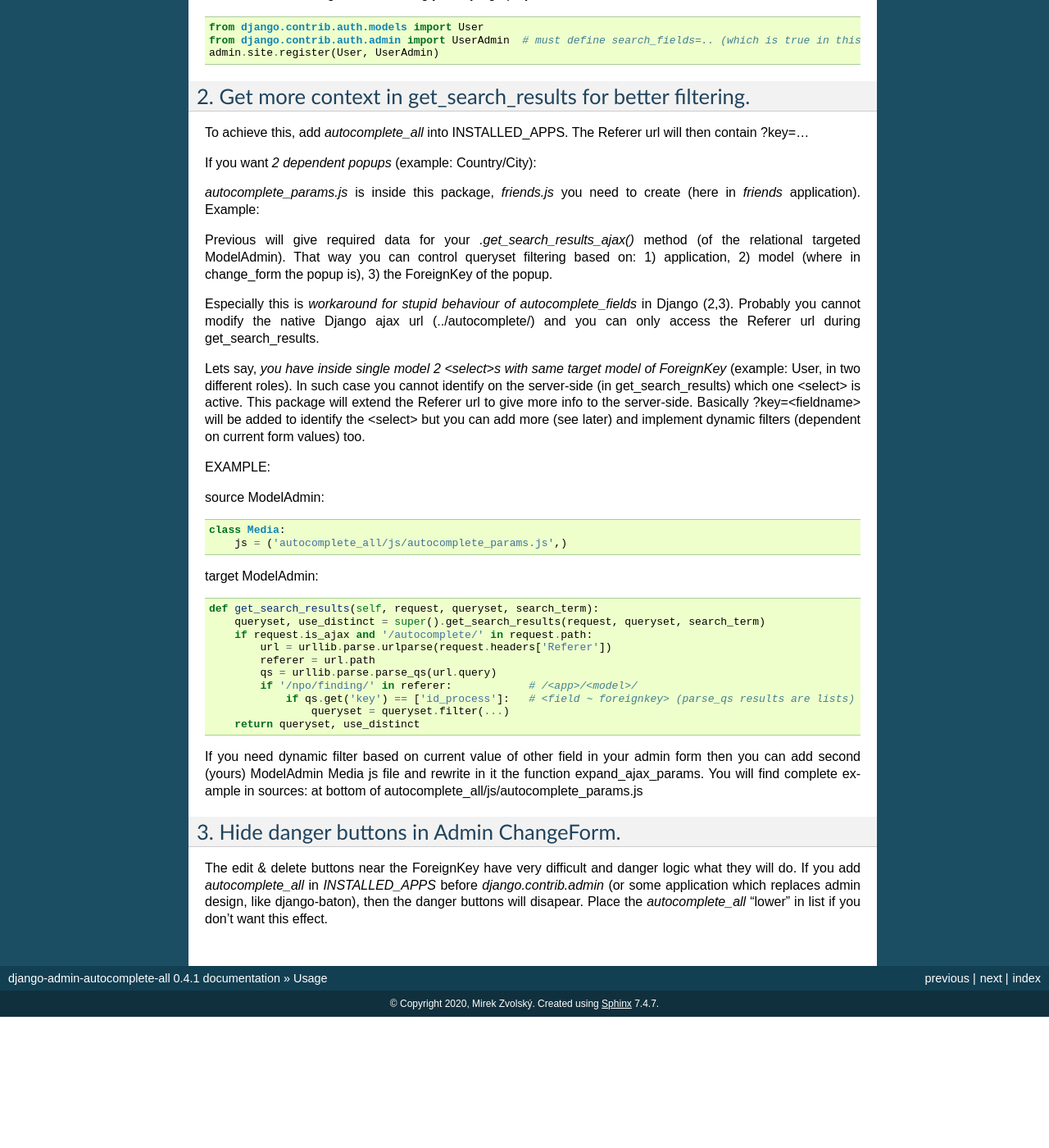
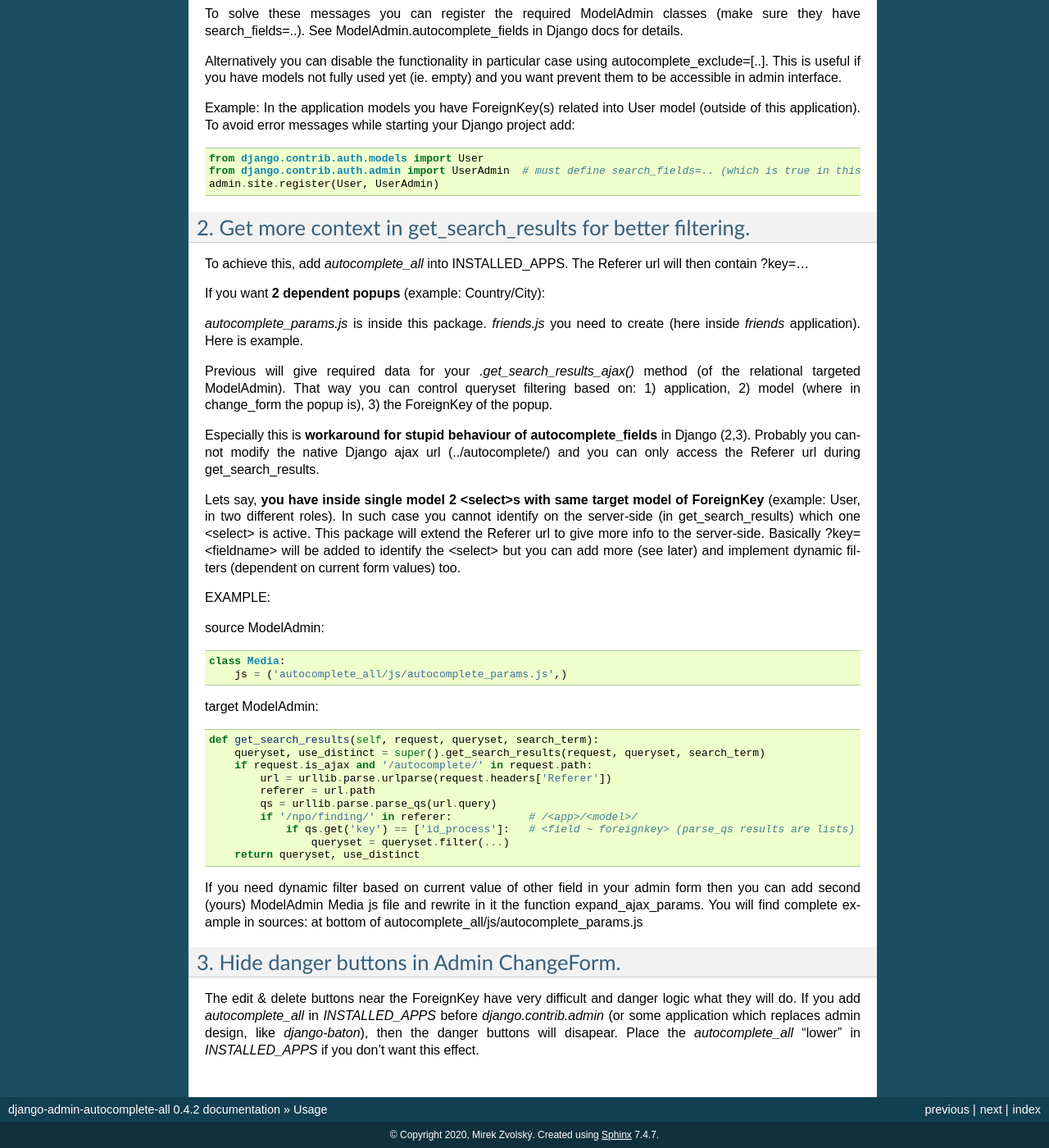
Before and after one commit to pyutil/django-admin-autocomplete-all, a Sphinx documentation site: the page built from docs/usage.rst, in a window 1280 px wide and 1400 px high, scrolled down 874 px. Shown: the whole window at 82% size. Built offline with Sphinx 7.4.7, drawn with Linux system fonts in a browser that asks for light colours; before the commit the page ends 2114 px from its top, so only the background shows below that; some of the changed text lies outside the part shown.

Commit message:
docs only

```diff
--- a/autocomplete_all/_version.py
+++ b/autocomplete_all/_version.py
@@ -1 +1 @@
-__version__ = "0.4.1"
+__version__ = "0.4.2"
--- a/docs/usage.rst
+++ b/docs/usage.rst
@@ -63,7 +64,7 @@
 
 To achieve this, add `autocomplete_all` into INSTALLED_APPS. The Referer url will then contain ?key=...
 
-If you want *2 dependent popups* (example: Country/City):
+If you want **2 dependent popups** (example: Country/City):
 
 .. code-block:: python
     # from django.contrib import admin
@@ -95,9 +96,9 @@
         class Media:
             js = ('autocomplete_all/js/autocomplete_params.js', 'friends/js/friend.js')   # Source admin
 
-`autocomplete_params.js` is inside this package, `friends.js` you need to create (here in `friends` application). Example:
+`autocomplete_params.js` is inside this package. `friends.js` you need to create (here inside `friends` application). Here is example.
 
-.. code-block:: javascript
+.. code-block:: js
     function expand_ajax_params($, key) {
         return '&country=' + $('#id_country').val();
     }
@@ -106,10 +107,10 @@
 That way you can control queryset filtering based on: 1) application, 2) model (where in change_form the popup is), 3) the ForeignKey of the popup.
 
 
-Especially this is *workaround for stupid behaviour of autocomplete_fields* in Django (2,3).
+Especially this is **workaround for stupid behaviour of autocomplete_fields** in Django (2,3).
 Probably you cannot modify the native Django ajax url (../autocomplete/) and you can only access the Referer url during get_search_results.
 
-Lets say, *you have inside single model 2 <select>s with same target model of ForeignKey* (example: User, in two different roles).
+Lets say, **you have inside single model 2 <select>s with same target model of ForeignKey** (example: User, in two different roles).
 In such case you cannot identify on the server-side (in get_search_results) which one <select> is active.
 This package will extend the Referer url to give more info to the server-side.
 Basically ?key=<fieldname> will be added to identify the <select>
@@ -147,5 +148,5 @@
 -------------------------------------------
 
 The edit & delete buttons near the ForeignKey have very difficult and danger logic what they will do.
-If you add `autocomplete_all` in `INSTALLED_APPS` before `django.contrib.admin` (or some application which replaces admin design, like django-baton),
-then the danger buttons will disapear. Place the `autocomplete_all` "lower" in list if you don't want this effect.
+If you add `autocomplete_all` in `INSTALLED_APPS` before `django.contrib.admin` (or some application which replaces admin design, like `django-baton`),
+then the danger buttons will disapear. Place the `autocomplete_all` "lower" in `INSTALLED_APPS` if you don't want this effect.
```
Also changed, not shown: other parts of docs/usage.rst (+1 -0 lines).
